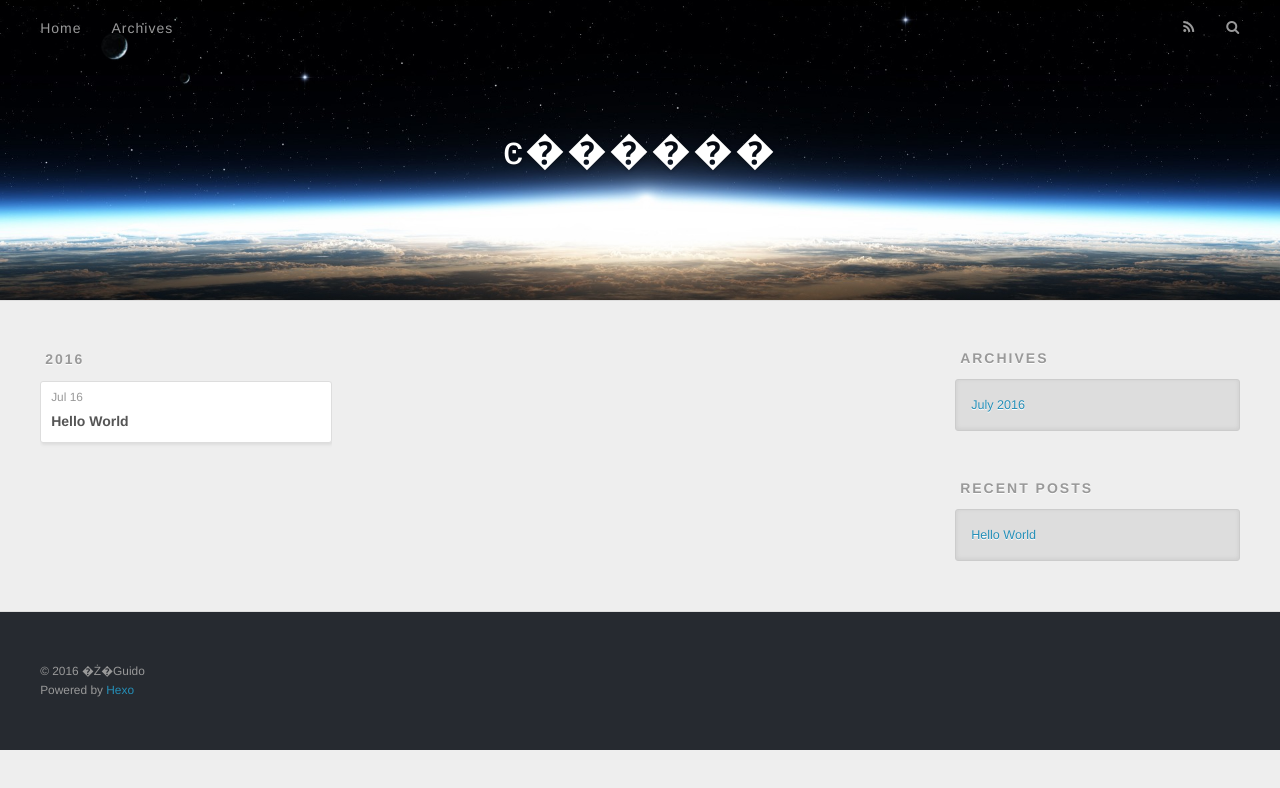
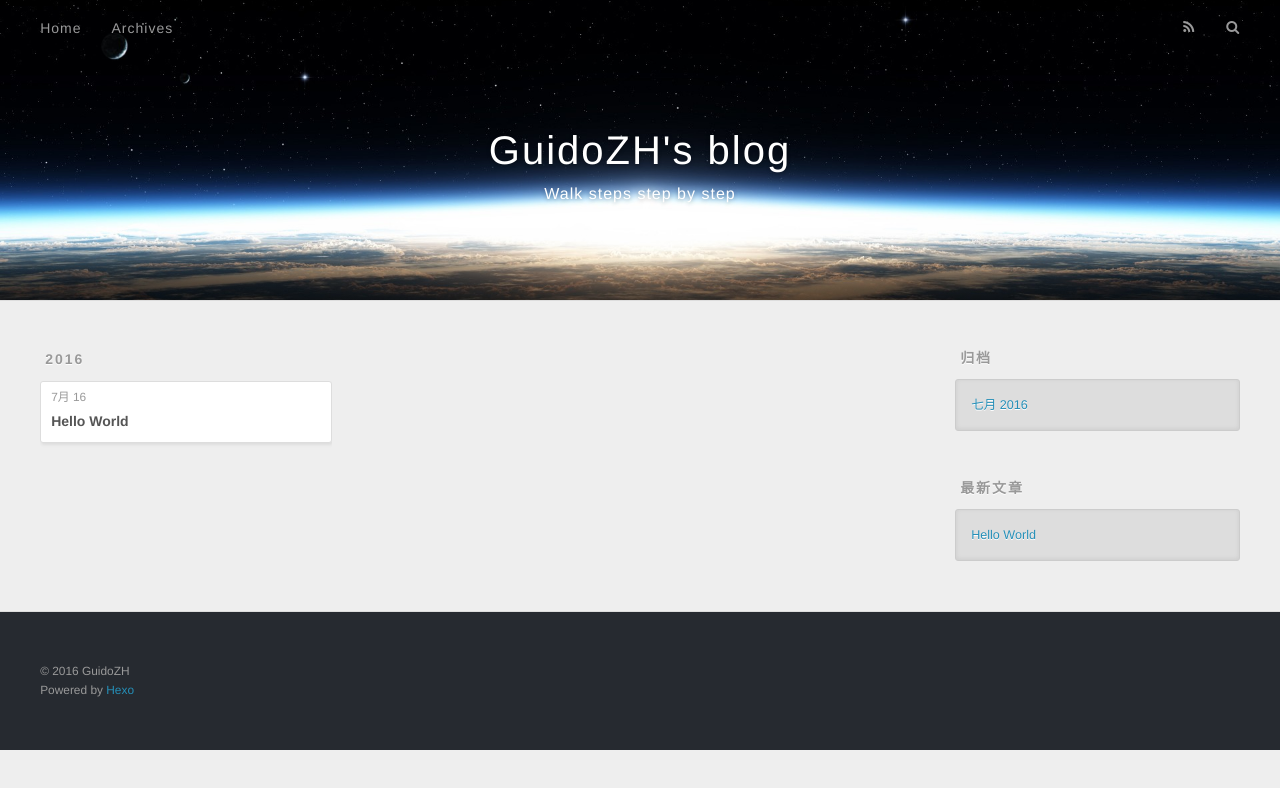
Before and after one commit to GuidoZH/GuidoZH.github.io, a plain HTML site: page archives/2016/07/index.html in a window 1280 px wide. Drawn offline with nearby package versions, Linux system fonts and the light colour scheme.

Commit message:
Site updated: 2016-07-16 17:34:03

```diff
--- a/archives/2016/07/index.html
+++ b/archives/2016/07/index.html
@@ -3,16 +3,19 @@
 <head>
   <meta charset="utf-8">
 
-  <title>Archives: 2016/7 | ͼ������</title>
+  <title>归档: 2016/7 | GuidoZH&#39;s blog</title>
   <meta name="viewport" content="width=device-width, initial-scale=1, maximum-scale=1">
-  <meta property="og:type" content="website">
-<meta property="og:title" content="ͼ������">
-<meta property="og:url" content="http://yoursite.com/archives/2016/07/index.html">
-<meta property="og:site_name" content="ͼ������">
+  <meta name="description" content="Walk steps step by step">
+<meta property="og:type" content="website">
+<meta property="og:title" content="GuidoZH's blog">
+<meta property="og:url" content="http://GuidoZH.com/archives/2016/07/index.html">
+<meta property="og:site_name" content="GuidoZH's blog">
+<meta property="og:description" content="Walk steps step by step">
 <meta name="twitter:card" content="summary">
-<meta name="twitter:title" content="ͼ������">
+<meta name="twitter:title" content="GuidoZH's blog">
+<meta name="twitter:description" content="Walk steps step by step">
 
-    <link rel="alternate" href="/atom.xml" title="ͼ������" type="application/atom+xml">
+    <link rel="alternate" href="/atom.xml" title="GuidoZH&#39;s blog" type="application/atom+xml">
 
 
     <link rel="icon" href="/favicon.png">
@@ -33,8 +36,12 @@
   <div id="header-outer" class="outer">
     <div id="header-title" class="inner">
       <h1 id="logo-wrap">
-        <a href="/" id="logo">ͼ������</a>
+        <a href="/" id="logo">GuidoZH&#39;s blog</a>
       </h1>
+
+        <h2 id="subtitle-wrap">
+          <a href="/" id="subtitle">Walk steps step by step</a>
+        </h2>
 
     </div>
     <div id="header-inner" class="inner">
@@ -50,10 +57,10 @@
 
           <a id="nav-rss-link" class="nav-icon" href="/atom.xml" title="RSS Feed"></a>
 
-        <a id="nav-search-btn" class="nav-icon" title="Search"></a>
+        <a id="nav-search-btn" class="nav-icon" title="搜索"></a>
       </nav>
       <div id="search-form-wrap">
-        <form action="//google.com/search" method="get" accept-charset="UTF-8" class="search-form"><input type="search" name="q" results="0" class="search-form-input" placeholder="Search"><button type="submit" class="search-form-submit">&#xF002;</button><input type="hidden" name="sitesearch" value="http://yoursite.com"></form>
+        <form action="//google.com/search" method="get" accept-charset="UTF-8" class="search-form"><input type="search" name="q" results="0" class="search-form-input" placeholder="Search"><button type="submit" class="search-form-submit">&#xF002;</button><input type="hidden" name="sitesearch" value="http://GuidoZH.com"></form>
       </div>
     </div>
   </div>
@@ -76,7 +83,7 @@
   <div class="archive-article-inner">
     <header class="archive-article-header">
       <a href="/2016/07/16/hello-world/" class="archive-article-date">
-  <time datetime="2016-07-16T08:16:42.482Z" itemprop="datePublished">Jul 16</time>
+  <time datetime="2016-07-16T08:16:42.482Z" itemprop="datePublished">7月 16</time>
 </a>
 
 
@@ -107,9 +114,9 @@
 
 
   <div class="widget-wrap">
-    <h3 class="widget-title">Archives</h3>
+    <h3 class="widget-title">归档</h3>
     <div class="widget">
-      <ul class="archive-list"><li class="archive-list-item"><a class="archive-list-link" href="/archives/2016/07/">July 2016</a></li></ul>
+      <ul class="archive-list"><li class="archive-list-item"><a class="archive-list-link" href="/archives/2016/07/">七月 2016</a></li></ul>
     </div>
   </div>
 
@@ -117,7 +124,7 @@
 
 
   <div class="widget-wrap">
-    <h3 class="widget-title">Recent Posts</h3>
+    <h3 class="widget-title">最新文章</h3>
     <div class="widget">
       <ul>
 
@@ -137,7 +144,7 @@
 
   <div class="outer">
     <div id="footer-info" class="inner">
-      &copy; 2016 �Ż�Guido<br>
+      &copy; 2016 GuidoZH<br>
       Powered by <a href="http://hexo.io/" target="_blank">Hexo</a>
     </div>
   </div>
```
Also changed, not shown: 2016/07/16/hello-world/index.html (+16 -12 lines), archives/2016/index.html (+22 -15 lines), archives/index.html (+22 -15 lines), index.html (+22 -15 lines).
